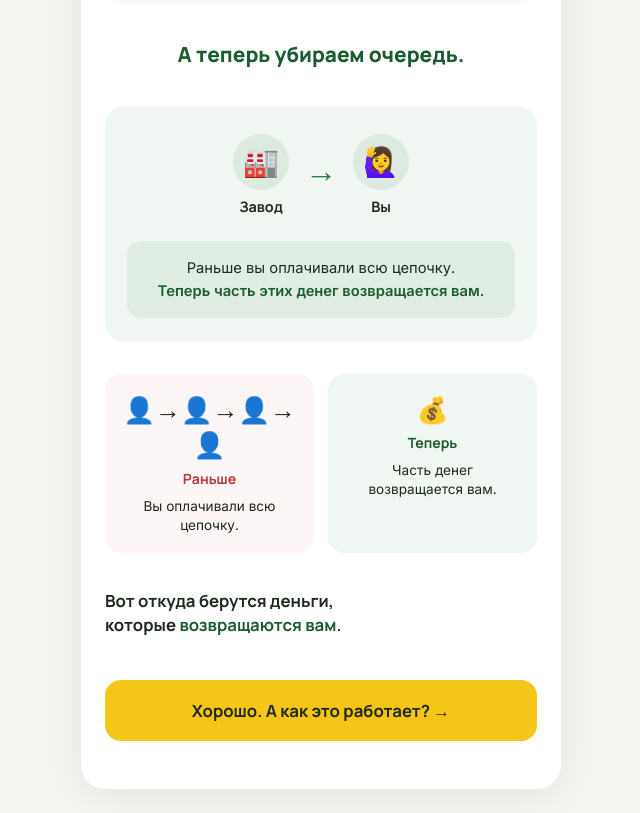
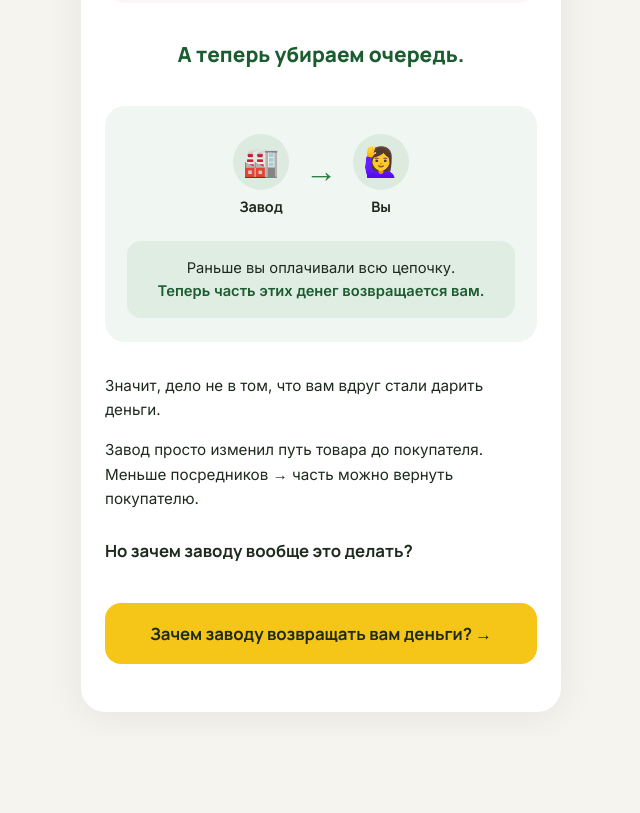
Before and after one commit to longrich-samgau/umnoe-potreblenie, a plain HTML site: page 02.html in a window 1280 px wide. Shown: the part 991-1804 px from the top of the page, without its empty margins (319-959 px from the left). After the commit the page ends 1727 px from the top, so only its background shows below. Drawn offline with Linux system fonts and the light colour scheme.

Commit message:
Add files via upload

```diff
--- a/02.html
+++ b/02.html
@@ -385,28 +385,16 @@ h1{
     </div>
   </div>
 
-  <!-- Summary -->
-  <div class="summary-grid fi">
-    <div class="summary-box summary-bad">
-      <div class="s-icon">👤→👤→👤→👤</div>
-      <div class="s-title">Раньше</div>
-      Вы оплачивали всю цепочку.
-    </div>
-    <div class="summary-box summary-good">
-      <div class="s-icon">💰</div>
-      <div class="s-title">Теперь</div>
-      Часть денег возвращается вам.
-    </div>
-  </div>
-
-  <!-- Callout -->
-  <div class="callout fi">
-    <div class="callout-text">Вот откуда берутся деньги,<br>которые <span class="hl">возвращаются вам.</span></div>
+  <!-- Conclusion -->
+  <div class="conclusion fi" style="padding:32px 24px 8px;">
+    <p style="font-size:0.95rem;line-height:1.6;margin-bottom:16px;">Значит, дело не в том, что вам вдруг стали дарить деньги.</p>
+    <p style="font-size:0.95rem;line-height:1.6;margin-bottom:16px;">Завод просто изменил путь товара до покупателя.<br>Меньше посредников → часть можно вернуть покупателю.</p>
+    <p style="font-family:'Manrope',sans-serif;font-weight:700;font-size:1.05rem;line-height:1.4;margin-bottom:0;margin-top:28px;">Но зачем заводу вообще это делать?</p>
   </div>
 
   <!-- CTA -->
-  <div class="cta-wrap fi">
-    <a href="03.html" class="btn-cta">Хорошо. А как это работает? →</a>
+  <div class="cta-wrap fi" style="padding-top:32px;">
+    <a href="03.html" class="btn-cta">Зачем заводу возвращать вам деньги? →</a>
   </div>
 
 </div>
```
